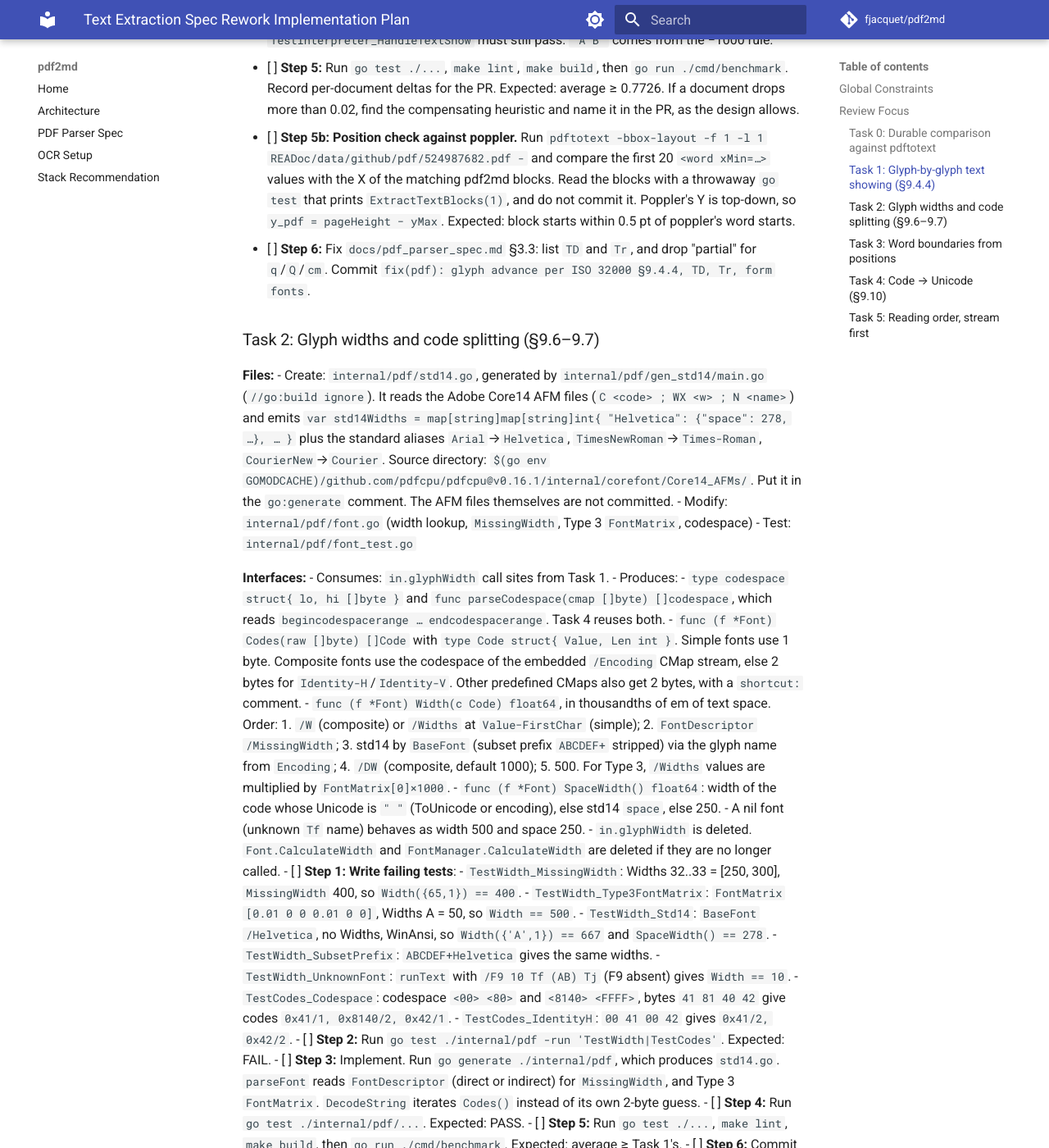
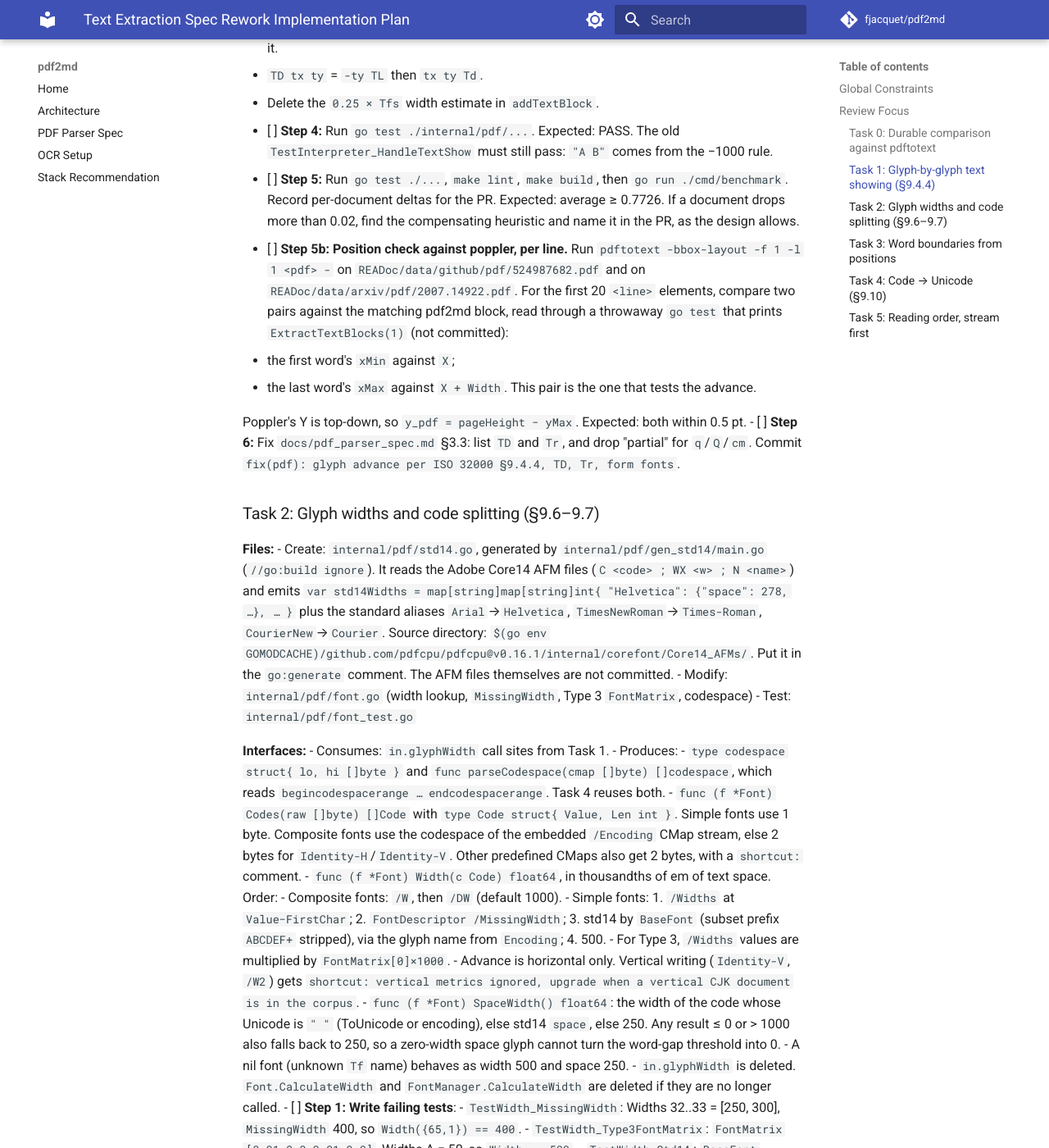
Before and after one commit to fjacquet/pdf2md, an MkDocs documentation site: the page built from docs/superpowers/plans/2026-10-28-text-extraction-spec-rework.md, in a window 1280 px wide and 1400 px high, scrolled down 4361 px. Shown: the whole window at 82% size. Built offline with MkDocs 1.6.1 and Material for MkDocs 9.7.7, drawn with Linux system fonts in a browser that asks for light colours; comment, search, counter and statistics services are not loaded; some of the changed text lies outside the part shown.

Commit message:
docs: plan fixes (width fallback in task 1, per-line bbox check, link penalty)
Co-Authored-By: Claude Opus 5.5 <noreply@anthropic.com>
Claude-Session: https://claude.ai/code/session_0148C11XWwmpCKxoGuLv5GjW

````diff
--- a/docs/superpowers/plans/2026-10-28-text-extraction-spec-rework.md
+++ b/docs/superpowers/plans/2026-10-28-text-extraction-spec-rework.md
@@ -19,7 +19,8 @@
 - CLI flags and env vars are frozen (`cmd/pdf2md/main_test.go:TestCLIFlags`); add none.
 - Benchmark mode is `--no-onnx --no-ocr`. Target: average ≥ `pdftotext` average on the same scorer.
 - One PR per task. The average must not drop. The PR lists the documents that moved and why. Refresh `benchmark_baseline.json` with `-update-baseline`, merge only on green CI.
-- Golden files (`cmd/pdf2md/testdata/golden/`) are updated with `go test ./cmd/pdf2md -run TestGolden -update` only when the new output is more correct. Say so in the commit.
+- Golden files (`cmd/pdf2md/testdata/golden/`) are updated with `go test ./cmd/pdf2md -run TestGolden -update` when the diff is explained by the task's spec change. The commit states the explanation.
+- Each PR adds its own entry under Unreleased in `CHANGELOG.md`.
 - Lint: `golangci-lint run --fix ./...` first, then `make lint`. gosec suppressions use the inline `//nolint:gosec // Gxxx: reason` style.
 - Commits end with the session's `Co-Authored-By` and `Claude-Session` trailers.
 
@@ -87,7 +88,7 @@ func TestWordF1(t *testing.T) {
   - `func (in *Interpreter) showString(raw []byte) (text string, width float64)`: walks the codes, appends decoded text, advances `in.Tm` per glyph, and returns the advance sum in user space.
   - `func (fm *FontManager) Child(resources Dictionary) *FontManager`: a copy of `fm.Fonts` overlaid with fonts loaded from `resources`.
   - `TextBlock.RenderMode` (0–7, the `Tr` value).
-  - Until Task 2 lands, code splitting and widths keep using `Font.CalculateWidth` semantics through a temporary per-code helper `in.glyphWidth(code int) float64` (thousandths of em). Task 2 replaces it.
+  - Until Task 2 lands, widths go through a temporary per-code helper `in.glyphWidth(code int) float64`, in thousandths of em. It uses `Font.GetWidth` and falls back to 500 when that returns 0, when the font is unknown, or when `FontManager` is nil. Without this fallback, every font without `/Widths` collapses to zero width once the `0.25 × Tfs` estimate is gone. The golden fixtures (`cmd/pdf2md/testpdf_test.go`, standard 14 fonts without `/Widths`) are one such case. Task 2 replaces the helper.
 - Test helper (in `ops_text_test.go`):
 
 ```go
@@ -120,7 +121,11 @@ func runText(t *testing.T, content string) []types.TextBlock
   - Delete the `0.25 × Tfs` width estimate in `addTextBlock`.
 - [ ] **Step 4:** Run `go test ./internal/pdf/...`. Expected: PASS. The old `TestInterpreter_HandleTextShow` must still pass: `"A B"` comes from the −1000 rule.
 - [ ] **Step 5:** Run `go test ./...`, `make lint`, `make build`, then `go run ./cmd/benchmark`. Record per-document deltas for the PR. Expected: average ≥ 0.7726. If a document drops more than 0.02, find the compensating heuristic and name it in the PR, as the design allows.
-- [ ] **Step 5b: Position check against poppler.** Run `pdftotext -bbox-layout -f 1 -l 1 READoc/data/github/pdf/524987682.pdf -` and compare the first 20 `<word xMin=…>` values with the X of the matching pdf2md blocks. Read the blocks with a throwaway `go test` that prints `ExtractTextBlocks(1)`, and do not commit it. Poppler's Y is top-down, so `y_pdf = pageHeight − yMax`. Expected: block starts within 0.5 pt of poppler's word starts.
+- [ ] **Step 5b: Position check against poppler, per line.** Run `pdftotext -bbox-layout -f 1 -l 1 <pdf> -` on `READoc/data/github/pdf/524987682.pdf` and on `READoc/data/arxiv/pdf/2007.14922.pdf`. For the first 20 `<line>` elements, compare two pairs against the matching pdf2md block, read through a throwaway `go test` that prints `ExtractTextBlocks(1)` (not committed):
+  - the first word's `xMin` against `X`;
+  - the last word's `xMax` against `X + Width`. This pair is the one that tests the advance.
+
+  Poppler's Y is top-down, so `y_pdf = pageHeight − yMax`. Expected: both within 0.5 pt.
 - [ ] **Step 6:** Fix `docs/pdf_parser_spec.md` §3.3: list `TD` and `Tr`, and drop "partial" for `q`/`Q`/`cm`. Commit `fix(pdf): glyph advance per ISO 32000 §9.4.4, TD, Tr, form fonts`.
 
 ### Task 2: Glyph widths and code splitting (§9.6–9.7)
@@ -136,13 +141,15 @@ func runText(t *testing.T, content string) []types.TextBlock
   - `type codespace struct{ lo, hi []byte }` and `func parseCodespace(cmap []byte) []codespace`, which reads `begincodespacerange … endcodespacerange`. Task 4 reuses both.
   - `func (f *Font) Codes(raw []byte) []Code` with `type Code struct{ Value, Len int }`. Simple fonts use 1 byte. Composite fonts use the codespace of the embedded `/Encoding` CMap stream, else 2 bytes for `Identity-H`/`Identity-V`. Other predefined CMaps also get 2 bytes, with a `shortcut:` comment.
   - `func (f *Font) Width(c Code) float64`, in thousandths of em of text space. Order:
-    1. `/W` (composite) or `/Widths` at `Value−FirstChar` (simple);
-    2. `FontDescriptor /MissingWidth`;
-    3. std14 by `BaseFont` (subset prefix `ABCDEF+` stripped) via the glyph name from `Encoding`;
-    4. `/DW` (composite, default 1000);
-    5. 500.
-    For Type 3, `/Widths` values are multiplied by `FontMatrix[0]×1000`.
-  - `func (f *Font) SpaceWidth() float64`: width of the code whose Unicode is `" "` (ToUnicode or encoding), else std14 `space`, else 250.
+    - Composite fonts: `/W`, then `/DW` (default 1000).
+    - Simple fonts:
+      1. `/Widths` at `Value−FirstChar`;
+      2. `FontDescriptor /MissingWidth`;
+      3. std14 by `BaseFont` (subset prefix `ABCDEF+` stripped), via the glyph name from `Encoding`;
+      4. 500.
+    - For Type 3, `/Widths` values are multiplied by `FontMatrix[0]×1000`.
+    - Advance is horizontal only. Vertical writing (`Identity-V`, `/W2`) gets `shortcut: vertical metrics ignored, upgrade when a vertical CJK document is in the corpus`.
+  - `func (f *Font) SpaceWidth() float64`: the width of the code whose Unicode is `" "` (ToUnicode or encoding), else std14 `space`, else 250. Any result ≤ 0 or > 1000 also falls back to 250, so a zero-width space glyph cannot turn the word-gap threshold into 0.
   - A nil font (unknown `Tf` name) behaves as width 500 and space 250.
   - `in.glyphWidth` is deleted. `Font.CalculateWidth` and `FontManager.CalculateWidth` are deleted if they are no longer called.
 - [ ] **Step 1: Write failing tests**:
@@ -150,6 +157,7 @@ func runText(t *testing.T, content string) []types.TextBlock
   - `TestWidth_Type3FontMatrix`: `FontMatrix [0.01 0 0 0.01 0 0]`, Widths A = 50, so `Width == 500`.
   - `TestWidth_Std14`: `BaseFont /Helvetica`, no Widths, WinAnsi, so `Width({'A',1}) == 667` and `SpaceWidth() == 278`.
   - `TestWidth_SubsetPrefix`: `ABCDEF+Helvetica` gives the same widths.
+  - `TestSpaceWidth_ZeroWidthSpaceGlyph`: ToUnicode maps code 3 to `" "` with `/W` width 0, so `SpaceWidth() == 250`.
   - `TestWidth_UnknownFont`: `runText` with `/F9 10 Tf (AB) Tj` (F9 absent) gives `Width == 10`.
   - `TestCodes_Codespace`: codespace `<00> <80>` and `<8140> <FFFF>`, bytes `41 81 40 42` give codes `0x41/1, 0x8140/2, 0x42/1`.
   - `TestCodes_IdentityH`: `00 41 00 42` gives `0x41/2, 0x42/2`.
@@ -188,7 +196,7 @@ func runText(t *testing.T, content string) []types.TextBlock
   - Keep the hyphen and wide-gap branches unchanged.
 - [ ] **Step 4:** Run `go test ./internal/pdf/... ./internal/layout/...`. Expected: PASS. Update `TestInterpreter_HandleTextShow` only if it relied on the old −200 rule. With −1000 it still yields `"A B"`.
 - [ ] **Step 5:** Run `go test ./...`, `make lint`, `make build`, then `go run ./cmd/benchmark`. Expected: the GitHub subset's word F1 goes from 0.598 to ≥ 0.95, and `github/524987682` comes out spaced. Refresh the golden files if they got more correct.
-- [ ] **Step 6: Checkpoint.** Post the per-subset Levenshtein and word-F1 table in the PR, compared with `benchmark_pdftotext.json`.
+- [ ] **Step 6: Checkpoint.** Post the per-subset Levenshtein and word-F1 table in the PR, compared with `benchmark_pdftotext.json`. Add the link-markup penalty: re-score with `[text](url)` reduced to `text`. Measured on the current outputs: +0.031 average (GitHub +0.052, arXiv +0.010). The READoc ground truth has no URLs. If that penalty is what stands between the average and 0.861, take it to the user: it is a question of Markdown output or metric, not of extraction.
 - [ ] **Step 7:** Commit `fix: decide word spaces from glyph positions and the font's space width`.
 
 ### Task 4: Code → Unicode (§9.10)
@@ -245,4 +253,4 @@ func runText(t *testing.T, content string) []types.TextBlock
 - [ ] **Step 4:** Run `go test ./internal/layout/...`. Expected: PASS. Existing `TestSortBlocks` is unchanged, because `SortBlocks` stays.
 - [ ] **Step 5:** Measure three variants on the same commit by temporarily editing the call in `analyzer.go`, without committing the variants: (a) `SortBlocks`, (b) stream order only, (c) `OrderBlocks`. Keep the variant with the best average. On a tie within 0.005, keep the simpler one, in the order b, then c, then a. Put the three averages in the PR.
 - [ ] **Step 6:** Run `go test ./...`, `make lint`, `make build`, then `go run ./cmd/benchmark` and compare with `benchmark_pdftotext.json`. Expected: average ≥ 0.861. If not, stop and report the per-document gap to the user. Do not add thresholds.
-- [ ] **Step 7:** Refresh the golden files if they are more correct (`columns.md` should stop being a table). Update `CHANGELOG.md` (Unreleased) for Tasks 1–5, the README roadmap and `CLAUDE.md` (Layout: reading order, Technical Notes: word gap rule). Commit `feat(layout): stream-order-first reading order with XY-cut fallback`.
+- [ ] **Step 7:** Refresh the golden files if they are more correct (`columns.md` should stop being a table). Update the README roadmap and `CLAUDE.md` (Layout: reading order, Technical Notes: word gap rule). Commit `feat(layout): stream-order-first reading order with XY-cut fallback`.
````
